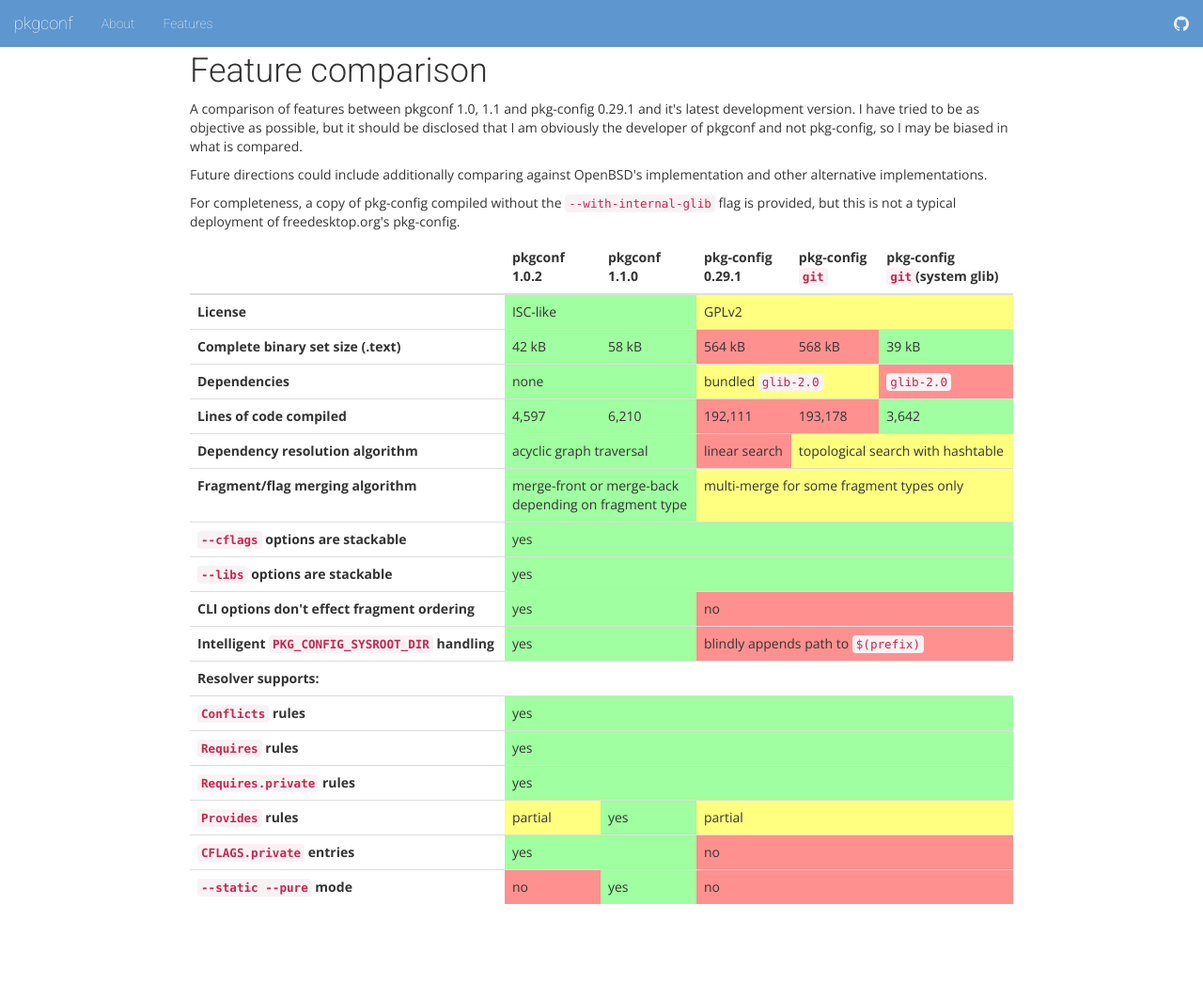
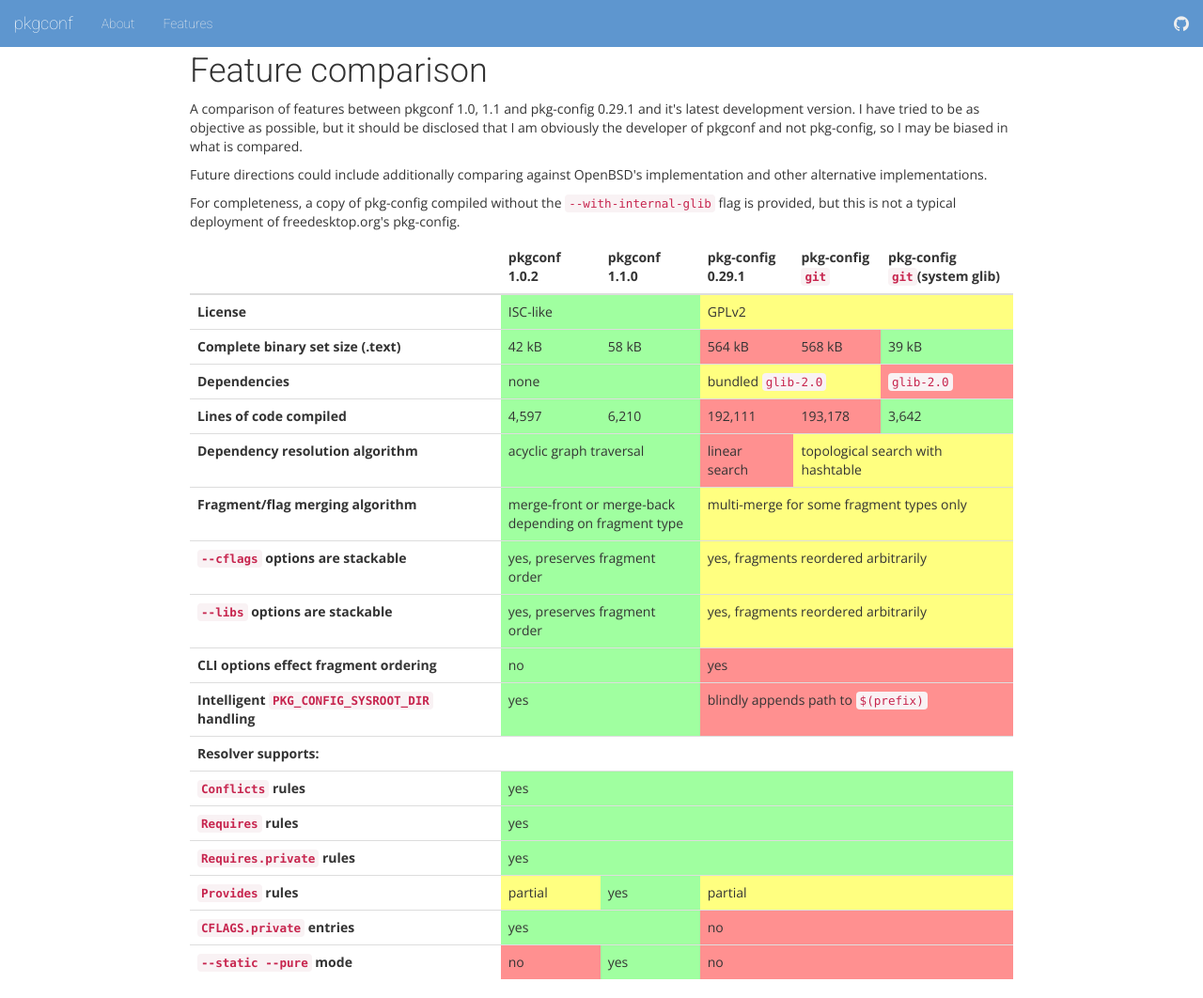
Before and after one commit to pkgconf/pkgconf.github.io, a Jekyll site: the page built from features.html, in a window 1280 px wide and 1062 px high. Shown: the whole window at 94% size. Built offline with Jekyll 4.4.1, drawn with Linux system fonts in a browser that asks for light colours; nearby versions of some CDN libraries.

Commit message:
features: clarifications

```diff
--- a/features.html
+++ b/features.html
@@ -65,16 +65,18 @@
     </tr>
     <tr>
       <th><code>--cflags</code> options are stackable</th>
-      <td colspan="5" class="background-good">yes</td>
+      <td colspan="2" class="background-good">yes, preserves fragment order</td>
+      <td colspan="3" class="background-okay">yes, fragments reordered arbitrarily</td>
     </tr>
     <tr>
       <th><code>--libs</code> options are stackable</th>
-      <td colspan="5" class="background-good">yes</td>
+      <td colspan="2" class="background-good">yes, preserves fragment order</td>
+      <td colspan="3" class="background-okay">yes, fragments reordered arbitrarily</td>
     </tr>
     <tr>
-      <th>CLI options don't effect fragment ordering</th>
-      <td colspan="2" class="background-good">yes</td>
-      <td colspan="3" class="background-bad">no</td>
+      <th>CLI options effect fragment ordering</th>
+      <td colspan="2" class="background-good">no</td>
+      <td colspan="3" class="background-bad">yes</td>
     </tr>
     <tr>
       <th>Intelligent <code>PKG_CONFIG_SYSROOT_DIR</code> handling</th>
```
